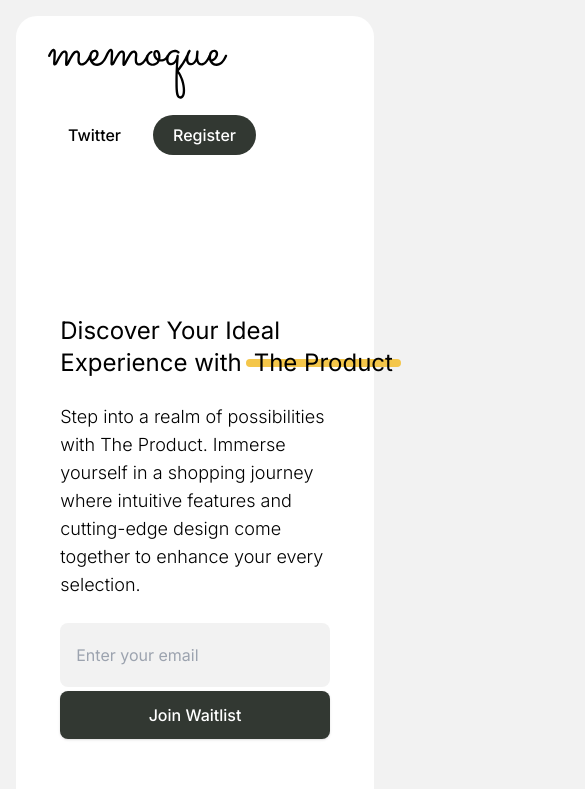
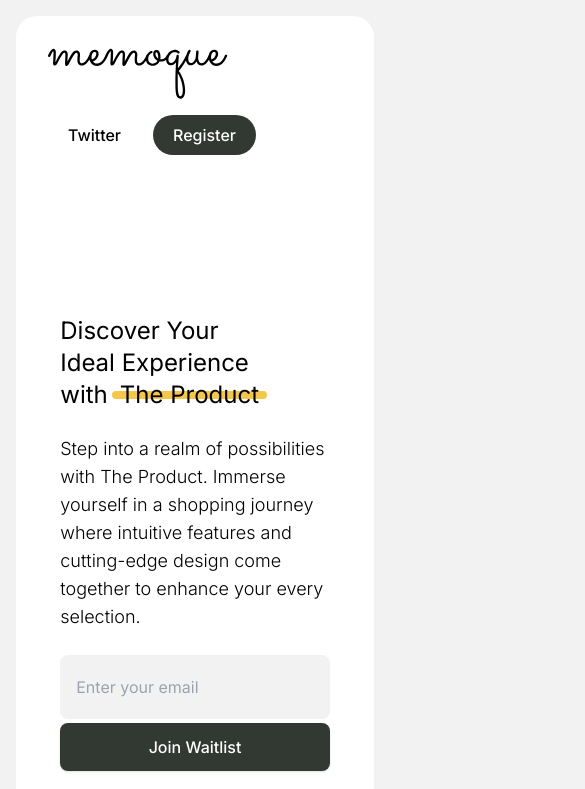
Before and after one commit to berat/waitlist-landing-page, a Next.js app: page / in a window 390 px wide. Shown: the top 789 px of the page, 585 px wide, since content can reach past the window. Built offline with nearby package versions, Linux system fonts and the light colour scheme.

Commit message:
fix: some responsive problems

```diff
--- a/app/page.tsx
+++ b/app/page.tsx
@@ -2,7 +2,7 @@ import { About, Hero, Header, Price, Faq, HowWorks, Footer } from "@/components"
 
 export default function Home() {
   return (
-    <main className="lg:mt-20 lg:mx-20 lg:p-12 bg-white mt-4 mx-4 p-8 mb-24 rounded">
+    <main className="lg:mt-20 lg:mx-20 lg:p-12 bg-white mt-4 mx-4 p-8 mb-4 lg:mb-24 rounded">
       <Header />
       <Hero />
       <About />
--- a/components/Atoms/Title.tsx
+++ b/components/Atoms/Title.tsx
@@ -8,7 +8,7 @@ const Title: React.FC<TitleProps> = ({ label }) => {
   return (
     <div className="relative center w-fit mx-auto mb-16">
       <span className="absolute mw-[150%] h-[5px] bg-primary rounded top-3 -left-1 -right-1 z-10" />
-      <h2 className="text-xl xl:text-2xl font-semibold uppercase relative z-20">{label}</h2>
+      <h2 className="text-[1.1rem] xl:text-2xl font-semibold uppercase relative z-20">{label}</h2>
     </div>
   );
 };
--- a/components/Hero.tsx
+++ b/components/Hero.tsx
@@ -27,7 +27,7 @@ const Hero = () => {
   return (
     <section className="xl:flex-row flex-col flex items-center justify-center gap-7 sm:gap-14">
       <div className="xl:w-5/12 w-11/12 xl:my-40 mt-40 flex flex-col gap-6">
-        <h1 className="min-w-[85%] sm:min-w-[300px] xl:min-w-[490px] xl:w-10/12 w-8/12 font-normal text-2xl sm:text-4xl text-black relative z-40">
+        <h1 className="min-w-[73%] sm:min-w-[300px] xl:min-w-[490px] xl:w-10/12 w-8/12 font-normal text-2xl sm:text-4xl text-black relative z-40">
           {title.text}
           {title.mark && (
             <span className="bg-primary whitespace-nowrap inline-block ml-1 absolute px-2 w-[fit-content] bottom-[12px] sm:bottom-[12px] leading-[8px] text-black rounded h-2 sm:h-3">
--- a/components/HowWorks.tsx
+++ b/components/HowWorks.tsx
@@ -30,7 +30,7 @@ const HowWorks = () => {
                   <Image alt="" src={"/down.svg"} width={12} height={6} />
                 </div>
                 {activeTitle === index && (
-                  <p className="text-base text-activeButton w-[550px] pt-4 mb-2">
+                  <p className="text-base text-activeButton w-full md:w-[550px] pt-4 mb-2">
                     {item.description}
                   </p>
                 )}
```
